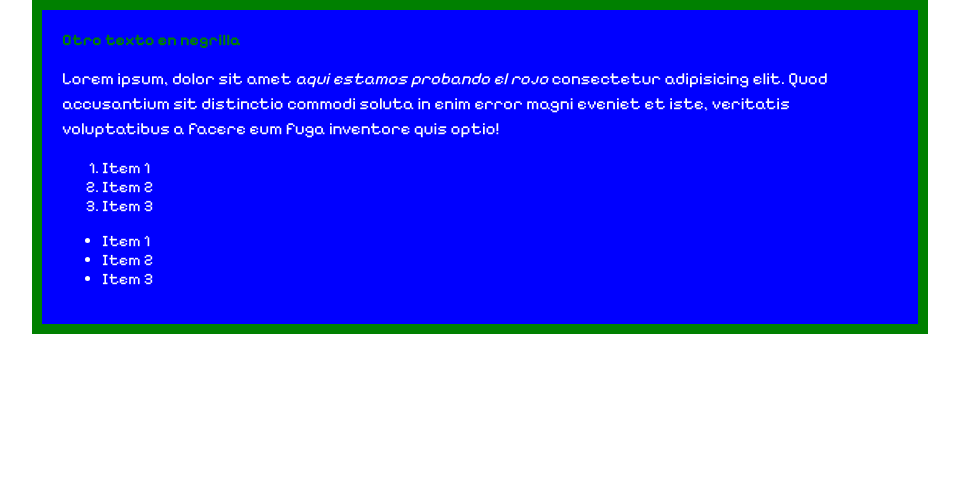
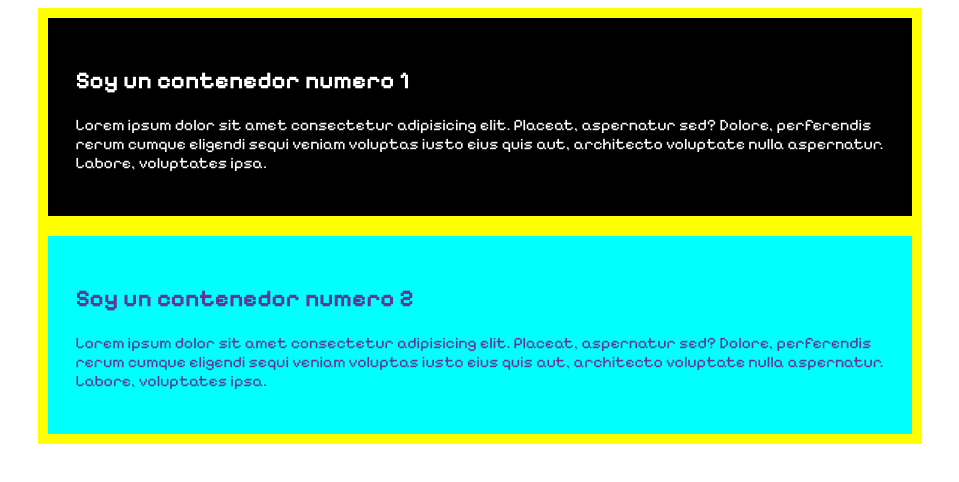
Before and after one commit to Florsecco/proyectPG, a website: page views/home.html in a window 1280 px wide. Shown: the whole page, without its empty margins (160-1119 px from the left). Drawn offline with Linux system fonts and the light colour scheme.

Commit message:
nuevo de lunes

```diff
--- a/public/css/styles.css
+++ b/public/css/styles.css
@@ -3,46 +3,46 @@
 }
 body {
     font-family: 'Pixelify Sans', sans-serif;
-    margin: 0%;
 }
-.contenedor1{
+
+.contenedor01{
+    width: 90%;
+    padding: 28px;
+    background-color: salmon;
+}
+.contenedor02{
     width: 50%;
-    padding: 20px;
-    margin: auto;
-    background-color: cadetblue;
-    border: solid 5px black;
+    padding: 28px;
+    background-color: rgb(114, 250, 148);
 }
-@media (min-width:570px){
-    .contenedor1{
+
+@media(min-width:576px){
+    .contenedor01,
+    .contenedor02 {
         width: 70%;
-        background-color: blue;
-        border: solid 10px green;
+        margin: auto;
+    }
+}
+@media(min-width:768px){
+    .contenedor01{
+        background-color: black;
         color: white;
     }
+
+    .contenedor02 {
+        background-color: aqua;
+        color: rebeccapurple;
+    }
 }
-h1 {
-    font-size: 60px;
-    font-weight: 700;
+@media(min-width:992px){
+    .contenedor01,
+    .contenedor02 {
+        border: 10px solid yellow;
+    }
 }
-
-h2 {
-    font-size: 20px;
+@media(min-width:1200px){
+    .contenedor01,
+    .contenedor02 {
+        max-width: 1100px;
+    }
 }
-h4{
-    font-size: 35px;
-}
-
-p{
-    font-size: 17px;
-    line-height: 25px;
-}
-
-p strong{
-    background-color: orange;
-    color: white;
-    font-style: italic;
-}
-
-strong{
-    color: green;
-}
--- a/views/home.html
+++ b/views/home.html
@@ -9,23 +9,13 @@
     <link href="https://fonts.googleapis.com/css2?family=Pixelify+Sans:wght@400;700&display=swap" rel="stylesheet">
 </head>
 <body>
-   <section class="contenedor1">
-    <strong> Otro texto en negrilla</strong>
-    <p class="parrafo-destacado">Lorem ipsum, dolor sit amet <em>aqui estamos probando el rojo</em> consectetur adipisicing elit. Quod accusantium sit distinctio
-    commodi soluta in enim error magni eveniet et iste, veritatis voluptatibus a facere eum fuga
-    inventore quis optio!</p>
-
-     <ol>
-        <li>Item 1</li>
-        <li>Item 2</li>
-        <li>Item 3</li>
-     </ol>
-     <ul>
-        <li>Item 1</li>
-        <li>Item 2</li>
-        <li>Item 3</li>
-     </ul>
-   </section>
-
+   <div class="contenedor01">
+      <h2>Soy un contenedor numero 1</h2>
+      <p>Lorem ipsum dolor sit amet consectetur adipisicing elit. Placeat, aspernatur sed? Dolore, perferendis rerum cumque eligendi sequi veniam voluptas iusto eius quis aut, architecto voluptate nulla aspernatur. Labore, voluptates ipsa.</p>
+   </div>
+   <div class="contenedor02">
+      <h2>Soy un contenedor numero 2</h2>
+      <p>Lorem ipsum dolor sit amet consectetur adipisicing elit. Placeat, aspernatur sed? Dolore, perferendis rerum cumque eligendi sequi veniam voluptas iusto eius quis aut, architecto voluptate nulla aspernatur. Labore, voluptates ipsa.</p>
+   </div>
 </body>
 </html>
```
